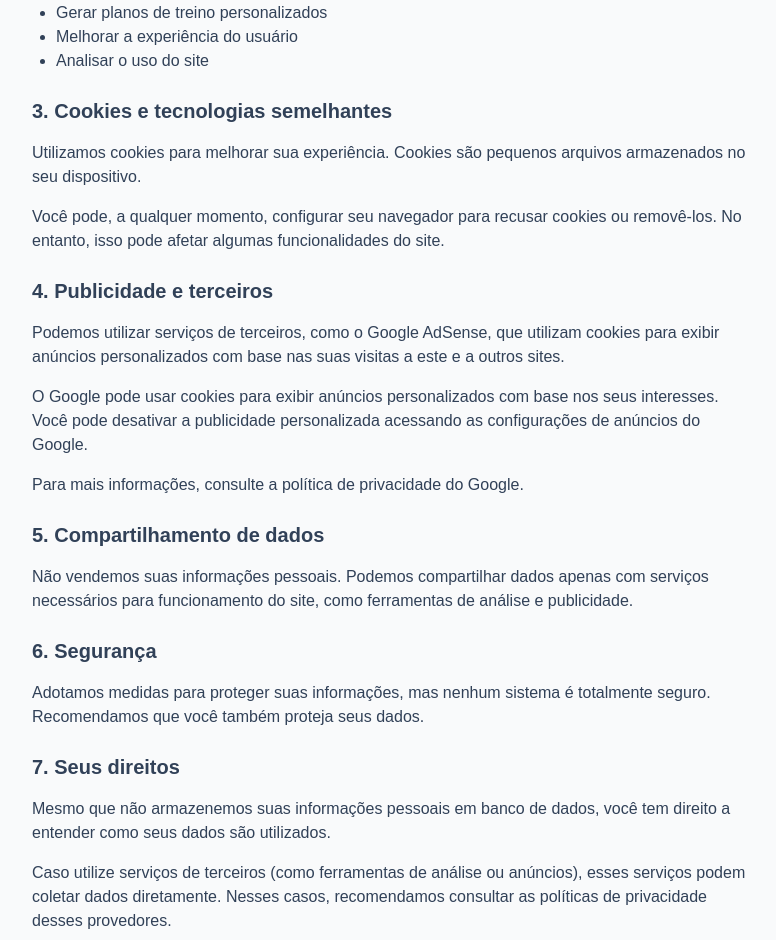
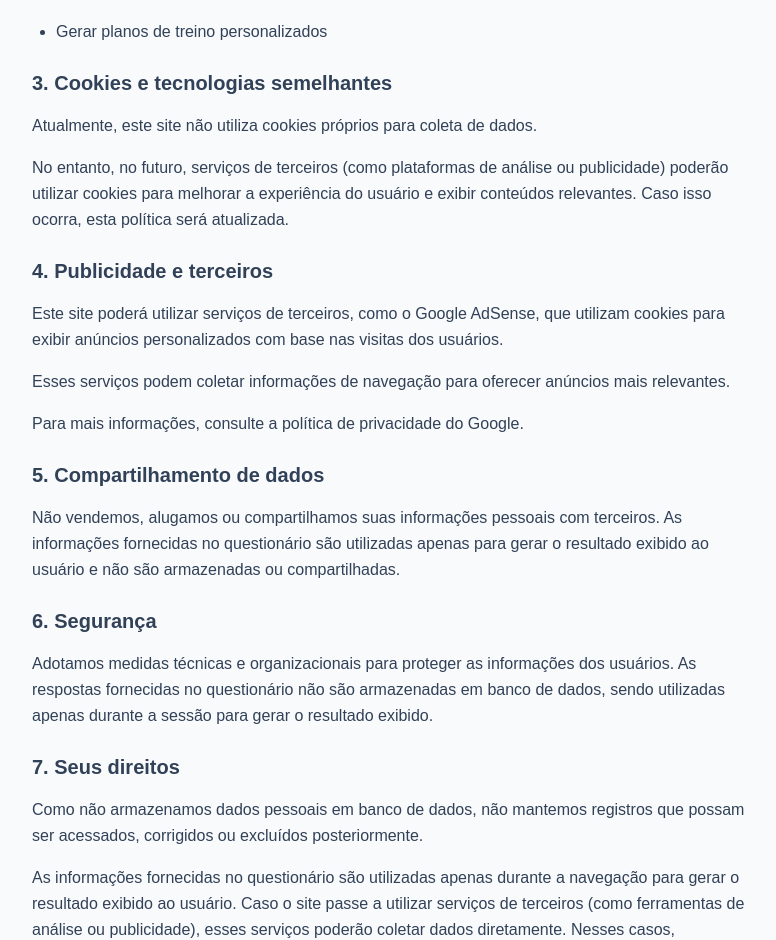
Before and after one commit to RobertoBMJunior/gym-site, a Next.js app: page /politica-de-privacidade in a window 1280 px wide. Shown: the part 615-1555 px from the top of the page, without its empty margins (248-1024 px from the left). Built offline with nearby package versions, Linux system fonts and the light colour scheme.

Commit message:
docs: atualiza termos de uso e política de privacidade

```diff
--- a/src/app/politica-de-privacidade/page.tsx
+++ b/src/app/politica-de-privacidade/page.tsx
@@ -15,15 +15,20 @@ export default function PoliticaDePrivacidade() {
         Última atualização: {new Date().toLocaleDateString('pt-BR')}
       </p>
 
-      <section className="space-y-4">
+      <div className="space-y-4 leading-relaxed">
         <p>
           A sua privacidade é importante para nós. Esta Política de Privacidade
           descreve como coletamos, usamos e protegemos suas informações ao
           utilizar nosso site.
         </p>
 
-        <h2 className="text-xl font-semibold mt-6">1. Informações coletadas</h2>
-        <p>Podemos coletar as seguintes informações fornecidas por você:</p>
+        <h2 className="text-xl font-semibold mt-6">
+          1. Informações fornecidas
+        </h2>
+        <p>
+          Podemos receber as seguintes informações fornecidas por você durante o
+          uso do questionário:
+        </p>
         <ul className="list-disc pl-6">
           <li>Idade</li>
           <li>Gênero</li>
@@ -33,38 +38,38 @@ export default function PoliticaDePrivacidade() {
         </ul>
 
         <h2 className="text-xl font-semibold mt-6">2. Uso das informações</h2>
-        <p>As informações coletadas são utilizadas para:</p>
+        <p>
+          As informações fornecidas por você são utilizadas unicamente para:
+        </p>
         <ul className="list-disc pl-6">
           <li>Gerar planos de treino personalizados</li>
-          <li>Melhorar a experiência do usuário</li>
-          <li>Analisar o uso do site</li>
         </ul>
 
         <h2 className="text-xl font-semibold mt-6">
           3. Cookies e tecnologias semelhantes
         </h2>
         <p>
-          Utilizamos cookies para melhorar sua experiência. Cookies são pequenos
-          arquivos armazenados no seu dispositivo.
+          Atualmente, este site não utiliza cookies próprios para coleta de
+          dados.
         </p>
         <p>
-          Você pode, a qualquer momento, configurar seu navegador para recusar
-          cookies ou removê-los. No entanto, isso pode afetar algumas
-          funcionalidades do site.
+          No entanto, no futuro, serviços de terceiros (como plataformas de
+          análise ou publicidade) poderão utilizar cookies para melhorar a
+          experiência do usuário e exibir conteúdos relevantes. Caso isso
+          ocorra, esta política será atualizada.
         </p>
 
         <h2 className="text-xl font-semibold mt-6">
           4. Publicidade e terceiros
         </h2>
         <p>
-          Podemos utilizar serviços de terceiros, como o Google AdSense, que
-          utilizam cookies para exibir anúncios personalizados com base nas suas
-          visitas a este e a outros sites.
+          Este site poderá utilizar serviços de terceiros, como o Google
+          AdSense, que utilizam cookies para exibir anúncios personalizados com
+          base nas visitas dos usuários.
         </p>
         <p>
-          O Google pode usar cookies para exibir anúncios personalizados com
-          base nos seus interesses. Você pode desativar a publicidade
-          personalizada acessando as configurações de anúncios do Google.
+          Esses serviços podem coletar informações de navegação para oferecer
+          anúncios mais relevantes.
         </p>
 
         <p>
@@ -75,27 +80,33 @@ export default function PoliticaDePrivacidade() {
           5. Compartilhamento de dados
         </h2>
         <p>
-          Não vendemos suas informações pessoais. Podemos compartilhar dados
-          apenas com serviços necessários para funcionamento do site, como
-          ferramentas de análise e publicidade.
+          Não vendemos, alugamos ou compartilhamos suas informações pessoais com
+          terceiros. As informações fornecidas no questionário são utilizadas
+          apenas para gerar o resultado exibido ao usuário e não são armazenadas
+          ou compartilhadas.
         </p>
 
         <h2 className="text-xl font-semibold mt-6">6. Segurança</h2>
         <p>
-          Adotamos medidas para proteger suas informações, mas nenhum sistema é
-          totalmente seguro. Recomendamos que você também proteja seus dados.
+          Adotamos medidas técnicas e organizacionais para proteger as
+          informações dos usuários. As respostas fornecidas no questionário não
+          são armazenadas em banco de dados, sendo utilizadas apenas durante a
+          sessão para gerar o resultado exibido.
         </p>
 
         <h2 className="text-xl font-semibold mt-6">7. Seus direitos</h2>
         <p>
-          Mesmo que não armazenemos suas informações pessoais em banco de dados,
-          você tem direito a entender como seus dados são utilizados.
+          Como não armazenamos dados pessoais em banco de dados, não mantemos
+          registros que possam ser acessados, corrigidos ou excluídos
+          posteriormente.
         </p>
         <p>
-          Caso utilize serviços de terceiros (como ferramentas de análise ou
-          anúncios), esses serviços podem coletar dados diretamente. Nesses
-          casos, recomendamos consultar as políticas de privacidade desses
-          provedores.
+          As informações fornecidas no questionário são utilizadas apenas
+          durante a navegação para gerar o resultado exibido ao usuário. Caso o
+          site passe a utilizar serviços de terceiros (como ferramentas de
+          análise ou publicidade), esses serviços poderão coletar dados
+          diretamente. Nesses casos, recomendamos consultar as políticas de
+          privacidade dos respectivos provedores.
         </p>
         <p>
           Você também pode gerenciar o uso de cookies diretamente no seu
@@ -115,7 +126,7 @@ export default function PoliticaDePrivacidade() {
           Em caso de dúvidas sobre esta Política de Privacidade, entre em
           contato conosco pelo e-mail: treinopronto@gmail.com
         </p>
-      </section>
+      </div>
     </section>
   )
 }
--- a/src/app/termos-de-uso/page.tsx
+++ b/src/app/termos-de-uso/page.tsx
@@ -15,7 +15,7 @@ export default function TermosDeUso() {
         Última atualização: {new Date().toLocaleDateString('pt-BR')}
       </p>
 
-      <div className="space-y-4">
+      <div className="space-y-4 leading-relaxed">
         <p>
           Ao acessar e utilizar este site, você concorda com os presentes Termos
           de Uso. Caso não concorde com alguma das condições, recomendamos que
@@ -24,8 +24,9 @@ export default function TermosDeUso() {
 
         <h2 className="text-xl font-semibold mt-6">1. Uso do site</h2>
         <p>
-          Este site tem como objetivo fornecer sugestões de treinos físicos com
-          base nas informações fornecidas pelo usuário.
+          Este site tem como objetivo fornecer sugestões automatizadas de
+          treinos físicos com base nas informações fornecidas pelo usuário, sem
+          substituir orientação profissional.
         </p>
         <p>
           O uso das informações disponibilizadas é de responsabilidade exclusiva
@@ -36,7 +37,8 @@ export default function TermosDeUso() {
           2. Responsabilidade e saúde
         </h2>
         <p>
-          Os treinos sugeridos não substituem a orientação de um profissional de
+          Os treinos sugeridos não constituem aconselhamento profissional
+          individualizado e não substituem a orientação de um profissional de
           educação física ou médico.
         </p>
         <p>
@@ -54,11 +56,13 @@ export default function TermosDeUso() {
         </h2>
         <p>
           Não nos responsabilizamos por quaisquer danos, lesões ou prejuízos
-          decorrentes do uso das informações disponibilizadas neste site.
+          decorrentes do uso das informações disponibilizadas neste site,
+          incluindo a execução inadequada dos exercícios sugeridos.
         </p>
         <p>
           O conteúdo é fornecido sem garantias de qualquer tipo e não assegura
-          resultados específicos.
+          resultados específicos. O uso das informações é feito por conta e
+          risco do usuário.
         </p>
 
         <h2 className="text-xl font-semibold mt-6">
@@ -70,14 +74,15 @@ export default function TermosDeUso() {
         </p>
         <p>
           Não é permitido copiar, reproduzir ou distribuir qualquer conteúdo sem
-          autorização prévia.
+          autorização prévia. O uso indevido do conteúdo poderá resultar em
+          medidas legais.
         </p>
 
         <h2 className="text-xl font-semibold mt-6">
           5. Publicidade e terceiros
         </h2>
         <p>
-          Este site pode exibir anúncios por meio de plataformas de terceiros,
+          Este site poderá exibir anúncios por meio de plataformas de terceiros,
           como o Google AdSense.
         </p>
         <p>
@@ -101,12 +106,15 @@ export default function TermosDeUso() {
         </p>
 
         <h2 className="text-xl font-semibold mt-6">8. Legislação aplicável</h2>
-        <p>Estes termos são regidos pelas leis vigentes no Brasil.</p>
+        <p>
+          Estes termos são regidos pelas leis vigentes no Brasil, em especial a
+          Lei Geral de Proteção de Dados (LGPD), quando aplicável.
+        </p>
 
         <h2 className="text-xl font-semibold mt-6">9. Contato</h2>
         <p>
-          Em caso de dúvidas sobre estes Termos de Uso, entre em contato
-          conosco.
+          Em caso de dúvidas sobre estes Termos de Uso, entre em contato conosco
+          pelo e-mail: treinopronto@gmail.com.
         </p>
       </div>
     </section>
```
